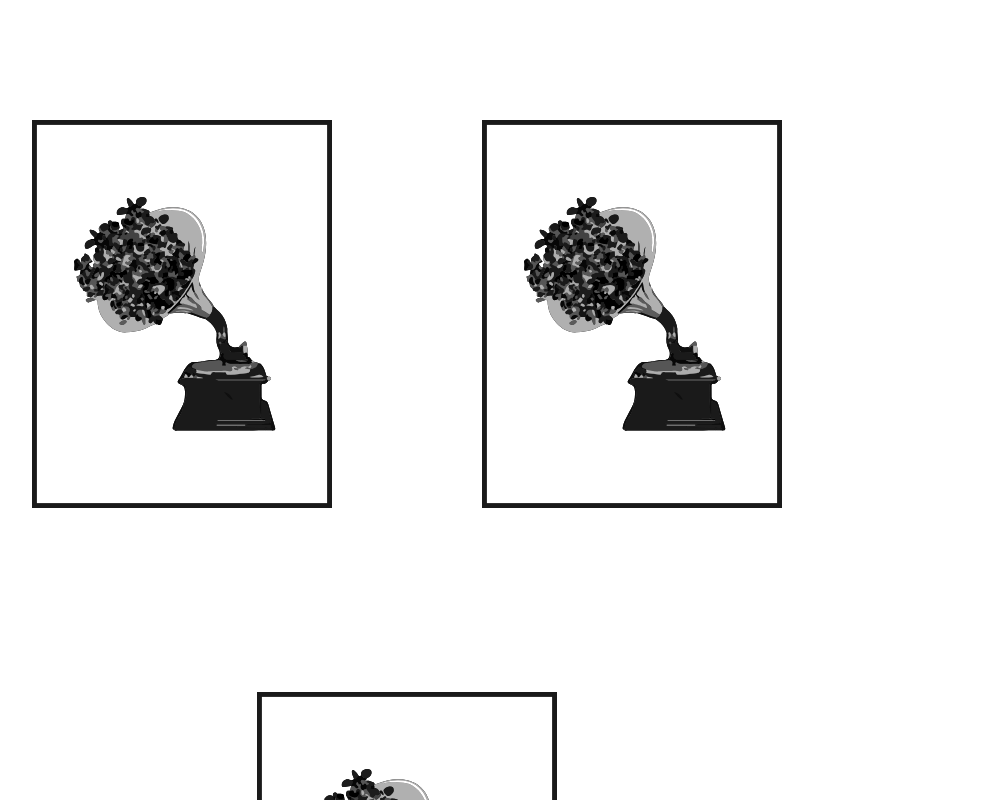
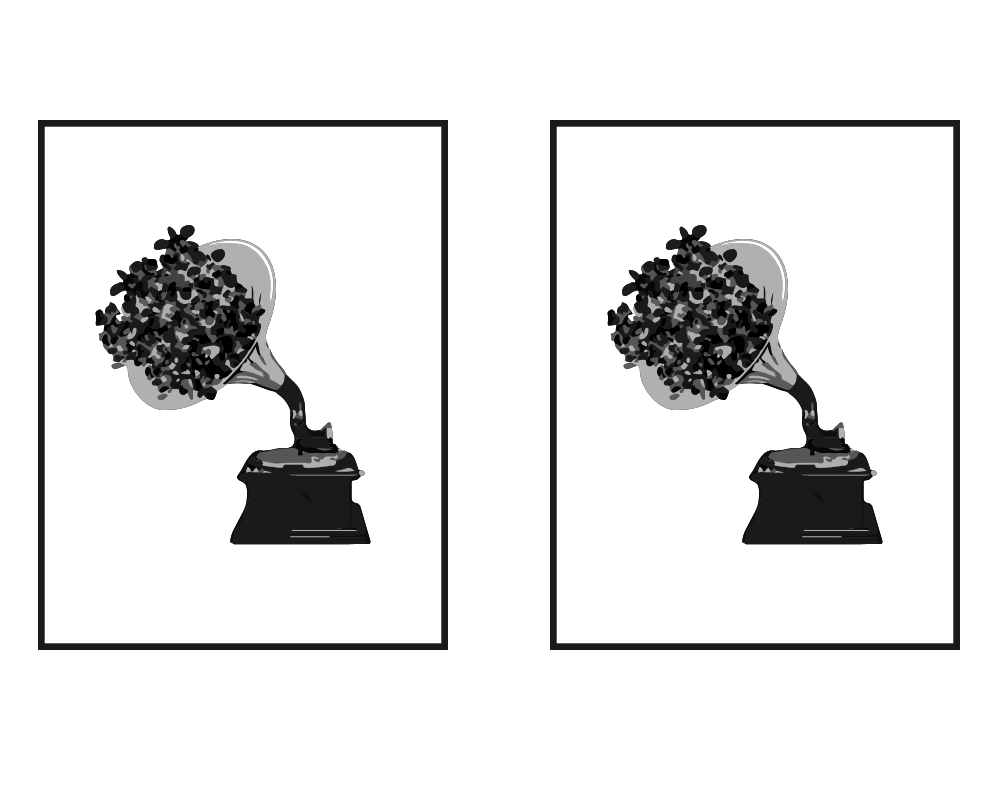
Before and after one commit to rotcelloCehT/nfpoet, a React (Create React App) app: page / in a window 1280 px wide. Shown: the part 1380-2180 px from the top of the page, without its empty margins (141-1132 px from the left). Built offline with nearby package versions, Linux system fonts and the light colour scheme.

Commit message:
scalled svg speed test

```diff
--- a/src/components/Gallery.css
+++ b/src/components/Gallery.css
@@ -13,7 +13,20 @@
 .poem-container {
     display: flex;
     width: 100%;
+    height: auto;
+    justify-content: center;
+    align-items: center;
     margin-bottom: 30%;
+
+}
+.poem-container Link {
+    width: 100%;
+    height: auto;
+
+}
+.poem-container img {
+    width: 100%;
+    height: auto;
 }
 
 .poem-container:hover {
@@ -30,7 +43,6 @@
 /* DESKTOP */
 @media only screen and (min-width: 600px) {
     .gallery-list {
-        display: flex;
         flex-direction: row;
         flex-wrap: wrap;
         justify-content: space-around;
@@ -38,5 +50,12 @@
     .poem-container {
         width: 40%;
         margin-bottom: 20%;
+
+    }
+    .poem-container Link {
+
+    }
+    .poem-container img {
+        width: 100%;
     }
 }
--- a/src/components/Gallery.js
+++ b/src/components/Gallery.js
@@ -7,7 +7,7 @@ function Gallery (props) {
             <div className="gallery-list">
                 { props.props.map((poem, index) => (
                     <div key={ poem.key } className="poem-container" data-aos="fade-in" data-aos-duration="3000">
-                        <Link to={poem.link}><img src={poem.smallSrc} alt="test"/></Link>
+                        <Link to={poem.link}><img src={poem.smallSrc} alt="nfpoem" width="100px" height="100px" /></Link>
                     </div>
                 ))}
             </div>
```
Also changed, not shown: src/images/PlayMeWhatYouLove.svg.
